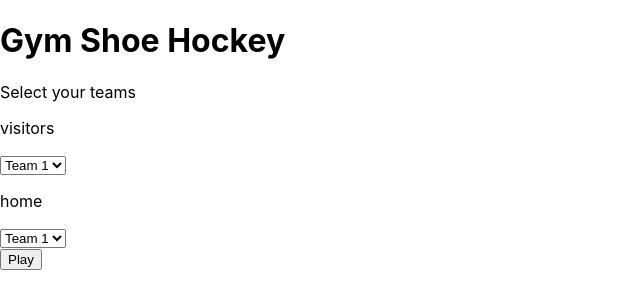
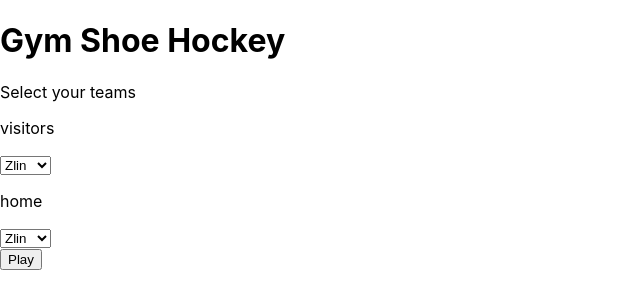
Before and after one commit to JoePShoulak/gym-shoe-hockey, a React (Create React App) app: page / in a window 1280 px wide. Both pictures are taken after a click on the button "Start". Shown: the top 308 px of the page, without its empty margins (0-640 px from the left). Built offline with nearby package versions, Linux system fonts and the light colour scheme.

Commit message:
implemented basic game function

```diff
--- a/src/components/Game.jsx
+++ b/src/components/Game.jsx
@@ -1,69 +1,30 @@
 import { useState } from "react";
+import { Menu, Setup, Results } from "./Scenes";
+import teamData from "../data/teams";
 
 const Game = () => {
-  const teamList = ["Team 1", "Team 2"];
+  const allTeams = teamData.map(team => team.name);
 
   const [mode, setMode] = useState("main");
   const [teams, setTeams] = useState({
-    visitors: teamList[0],
-    home: teamList[0],
+    visitors: allTeams[0],
+    home: allTeams[0],
   });
-
-  const Menu = () => <button onClick={() => setMode("setup")}>Start</button>;
-
-  const Setup = () => {
-    const TeamSelector = ({ teams, id }) => (
-      <div>
-        <p>{id}</p>
-        <select
-          value={teams[id]}
-          onChange={e => {
-            const newTeams = { ...teams };
-            newTeams[id] = e.target.value;
-            setTeams(newTeams);
-          }}>
-          {teams.map(t => (
-            <option key={t} value={t}>
-              {t}
-            </option>
-          ))}
-        </select>
-      </div>
-    );
-
-    return (
-      <div>
-        <p>Select your teams</p>
-
-        <TeamSelector teams={teamList} id="visitors" />
-        <TeamSelector teams={teamList} id="home" />
-
-        <button
-          onClick={() => {
-            setMode("playing");
-            console.log(teams);
-          }}>
-          Play
-        </button>
-      </div>
-    );
-  };
-
-  const Results = () => (
-    <div>
-      <p>Results</p>
-
-      <button onClick={() => setMode("main")}>Menu</button>
-    </div>
-  );
 
   switch (mode) {
     case "main":
-      return <Menu />;
+      return <Menu setMode={setMode} />;
     case "setup":
-      return <Setup />;
+      return (
+        <Setup
+          allTeams={allTeams}
+          setMode={setMode}
+          teams={teams}
+          setTeams={setTeams}
+        />
+      );
     case "playing":
-      return <Results />;
+      return <Results teamData={teamData} setMode={setMode} teams={teams} />;
     default:
       break;
   }
--- /dev/null
+++ b/src/components/Scenes.jsx
@@ -0,0 +1,58 @@
+import TeamSelector from "./TeamSelector";
+
+const Menu = ({ setMode }) => (
+  <button onClick={() => setMode("setup")}>Start</button>
+);
+
+const Setup = ({ allTeams, setMode, teams, setTeams }) => {
+  return (
+    <div>
+      <p>Select your teams</p>
+
+      <TeamSelector
+        allTeams={allTeams}
+        teams={teams}
+        setTeams={setTeams}
+        id="visitors"
+      />
+      <TeamSelector
+        allTeams={allTeams}
+        teams={teams}
+        setTeams={setTeams}
+        id="home"
+      />
+
+      <button onClick={() => setMode("playing")}>Play</button>
+    </div>
+  );
+};
+
+const Results = ({ setMode, teams, teamData }) => {
+  const visitors = teamData.filter(team => team.name === teams.visitors)[0];
+  const home = teamData.filter(team => team.name === teams.home)[0];
+
+  const visitorGoals = visitors.takeAllShots();
+  const homeGoals = home.takeAllShots();
+
+  let message;
+  if (visitorGoals === homeGoals) message = "It's a draw!";
+  else {
+    const winner = visitorGoals > homeGoals ? visitors.name : home.name;
+    message = `${winner} won!`;
+  }
+
+  return (
+    <div>
+      <h2>{`${visitors.name} is playing ${home.name}...`}</h2>
+
+      <p>{`${visitors.name} scored ${visitorGoals} goals`}</p>
+      <p> {`${home.name} scored ${homeGoals} goals`}</p>
+
+      <p>{message}</p>
+
+      <button onClick={() => setMode("main")}>Menu</button>
+    </div>
+  );
+};
+
+export { Menu, Setup, Results };
--- /dev/null
+++ b/src/components/TeamSelector.jsx
@@ -0,0 +1,20 @@
+const TeamSelector = ({ allTeams, teams, setTeams, id }) => (
+  <div>
+    <p>{id}</p>
+    <select
+      value={teams[id]}
+      onChange={e => {
+        const newTeams = { ...teams };
+        newTeams[id] = e.target.value;
+        setTeams(newTeams);
+      }}>
+      {allTeams.map(t => (
+        <option key={t} value={t}>
+          {t}
+        </option>
+      ))}
+    </select>
+  </div>
+);
+
+export default TeamSelector;
--- /dev/null
+++ b/src/data/teams.js
@@ -0,0 +1,46 @@
+import { ActivePlayer, Team } from "../lib/Hockey";
+
+const info = [
+  {
+    name: "Sulak",
+    id: "A",
+  },
+  {
+    name: "Mikita",
+    id: "B",
+  },
+  {
+    name: "Hossa",
+    id: "C",
+  },
+  {
+    name: "Marek",
+    id: "D",
+  },
+  {
+    name: "Svoboda",
+    id: "E",
+  },
+  {
+    name: "Demitra",
+    id: "F",
+  },
+  {
+    name: "Holik, B",
+    id: "G",
+  },
+  {
+    name: "Horava",
+    id: "H",
+  },
+];
+
+const zlin = new Team("Zlin", ...info.map(i => new ActivePlayer(i.name, i.id)));
+const zlin2 = new Team(
+  "Zlin2",
+  ...info.map(i => new ActivePlayer(i.name, i.id))
+);
+
+const teamData = [zlin, zlin2];
+
+export default teamData;
--- a/src/index.js
+++ b/src/index.js
@@ -5,9 +5,9 @@ import App from "./App";
 
 const root = ReactDOM.createRoot(document.getElementById("root"));
 root.render(
-  <React.StrictMode>
-    <App />
-  </React.StrictMode>
+  // <React.StrictMode>
+  <App />
+  // </React.StrictMode>
 );
 
 // If you want to start measuring performance in your app, pass a function
--- /dev/null
+++ b/src/lib/Hockey.js
@@ -0,0 +1,63 @@
+class Player {
+  constructor() {
+    this.shotPercentage = 7;
+    this.shotCount = 4;
+
+    this.scoredGoals = 0;
+  }
+
+  takeShot() {
+    const shot = Math.floor(Math.random() * 100);
+
+    const scored = shot < this.shotPercentage;
+    if (scored) this.scoredGoals++;
+
+    return scored;
+  }
+
+  takeAllShots() {
+    const result = Array(this.shotCount)
+      .fill()
+      .reduce(acc => acc + this.takeShot(), 0);
+
+    return result;
+  }
+}
+
+class ActivePlayer extends Player {
+  constructor(name, id) {
+    super();
+
+    this.name = name;
+    this.id = id;
+    this.shotPercentage = 7 + Math.floor(Math.random() * 7);
+    this.shotCount = this.getShotCount();
+  }
+
+  getShotCount() {
+    let numShots = 5;
+
+    if (["B", "C"].includes(this.id)) numShots = 4;
+    else if (["D", "E", "F"].includes(this.id)) numShots = 3;
+    else if (["G", "H"].includes(this.id)) numShots = 2;
+
+    return numShots;
+  }
+}
+
+class Team {
+  constructor(name, ...players) {
+    this.name = name;
+    this.players = players;
+    this.bench = new Player();
+  }
+
+  takeAllShots() {
+    return [...this.players, this.bench].reduce(
+      (acc, val) => acc + val.takeAllShots(),
+      0
+    );
+  }
+}
+
+export { Player, ActivePlayer, Team };
```
